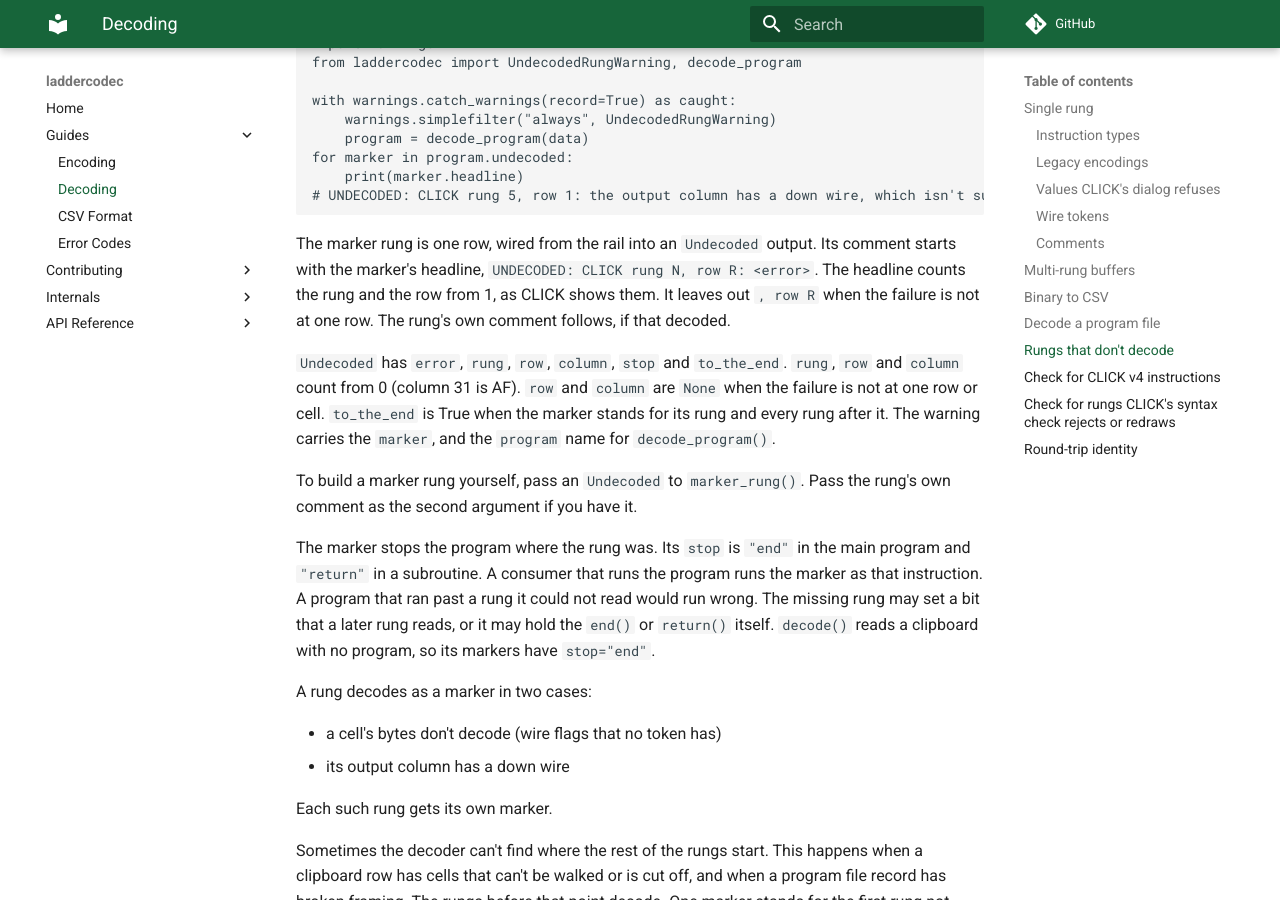
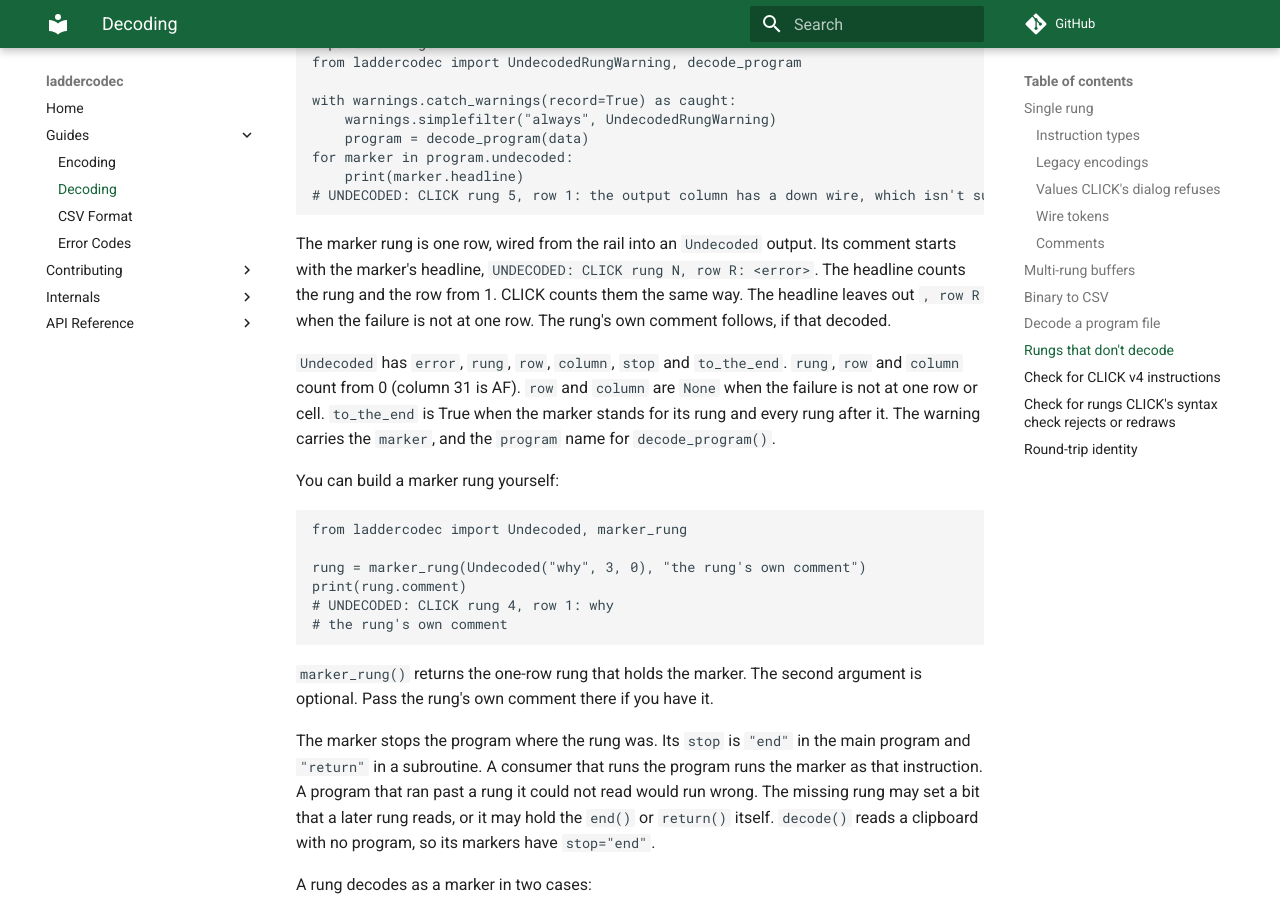
Before and after one commit to ssweber/laddercodec, an MkDocs documentation site: the page built from docs/guides/decoding.md, in a window 1280 px wide and 900 px high, scrolled down 6418 px. Built offline with MkDocs 1.6.1 and Material for MkDocs 9.7.7, drawn with Linux system fonts in a browser that asks for light colours; comment, search, counter and statistics services are not loaded.

Commit message:
fix(undecoded): say in check() that a marker stands to the end
check() built its finding from Undecoded.error, which no longer ends with
the to-the-end note, so a finding for such a marker read the same as one
for a marker that stands for its own rung. The finding now appends the
warning's 0-based note. One function, to_the_end_note(), writes the note
for the headline, the warning and check().

The CHANGELOG moves the headline entry to Breaking changes, because a
caller that matched the headline or the note in Undecoded.error can fail.
The decoding guide shows a marker_rung() call before it explains it.

Co-Authored-By: Claude Opus 5.5 <noreply@anthropic.com>

````diff
--- a/docs/guides/decoding.md
+++ b/docs/guides/decoding.md
@@ -281,9 +281,9 @@ for marker in program.undecoded:
 
 The marker rung is one row, wired from the rail into an `Undecoded` output. Its
 comment starts with the marker's headline, `UNDECODED: CLICK rung N, row R: <error>`.
-The headline counts the rung and the row from 1, as CLICK shows them. It leaves
-out `, row R` when the failure is not at one row. The rung's own comment follows,
-if that decoded.
+The headline counts the rung and the row from 1. CLICK counts them the same way.
+The headline leaves out `, row R` when the failure is not at one row. The rung's
+own comment follows, if that decoded.
 
 `Undecoded` has `error`, `rung`, `row`, `column`, `stop` and `to_the_end`.
 `rung`, `row` and `column` count from 0 (column 31 is AF). `row` and `column` are
@@ -291,8 +291,19 @@ if that decoded.
 marker stands for its rung and every rung after it. The warning carries the
 `marker`, and the `program` name for `decode_program()`.
 
-To build a marker rung yourself, pass an `Undecoded` to `marker_rung()`. Pass the
-rung's own comment as the second argument if you have it.
+You can build a marker rung yourself:
+
+```python
+from laddercodec import Undecoded, marker_rung
+
+rung = marker_rung(Undecoded("why", 3, 0), "the rung's own comment")
+print(rung.comment)
+# UNDECODED: CLICK rung 4, row 1: why
+# the rung's own comment
+```
+
+`marker_rung()` returns the one-row rung that holds the marker. The second
+argument is optional. Pass the rung's own comment there if you have it.
 
 The marker stops the program where the rung was. Its `stop` is `"end"` in the
 main program and `"return"` in a subroutine. A consumer that runs the program
````
Also changed, not shown: CHANGELOG.md (+6 -7 lines), 4 other files.
